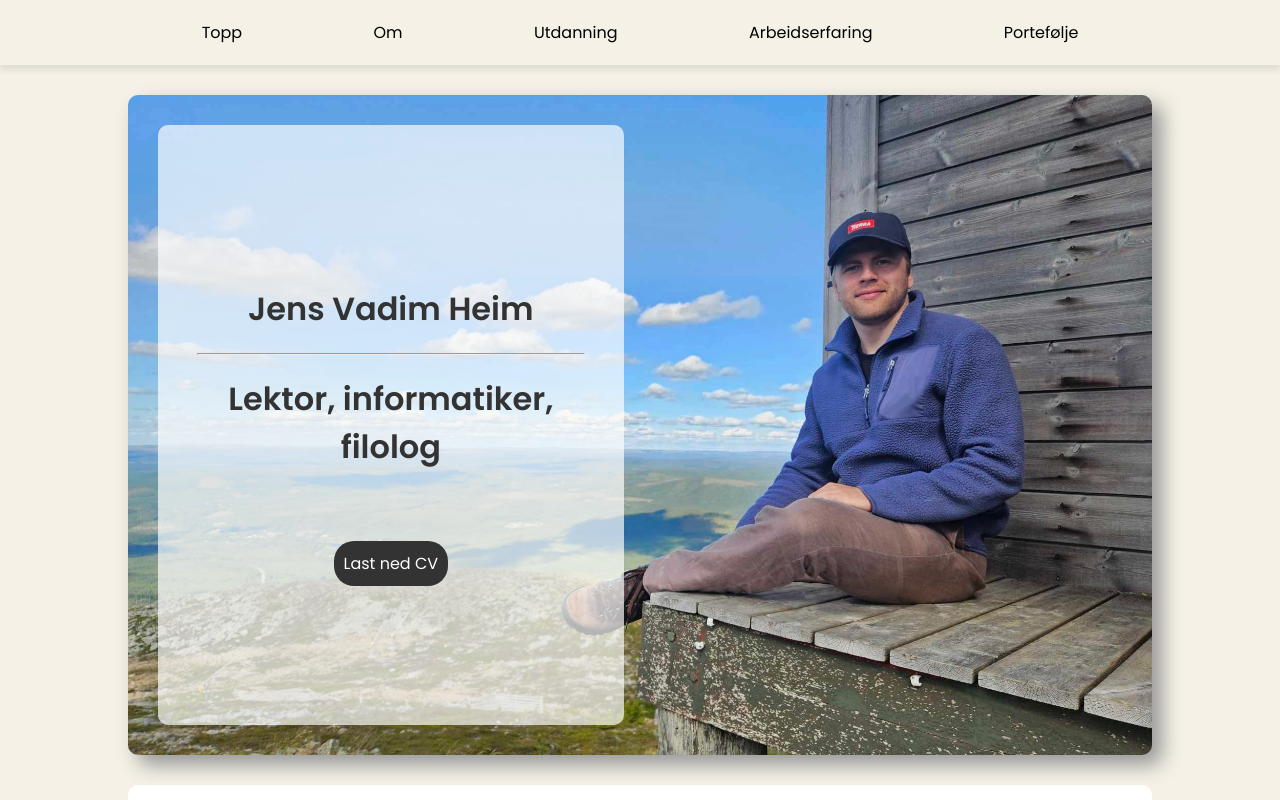
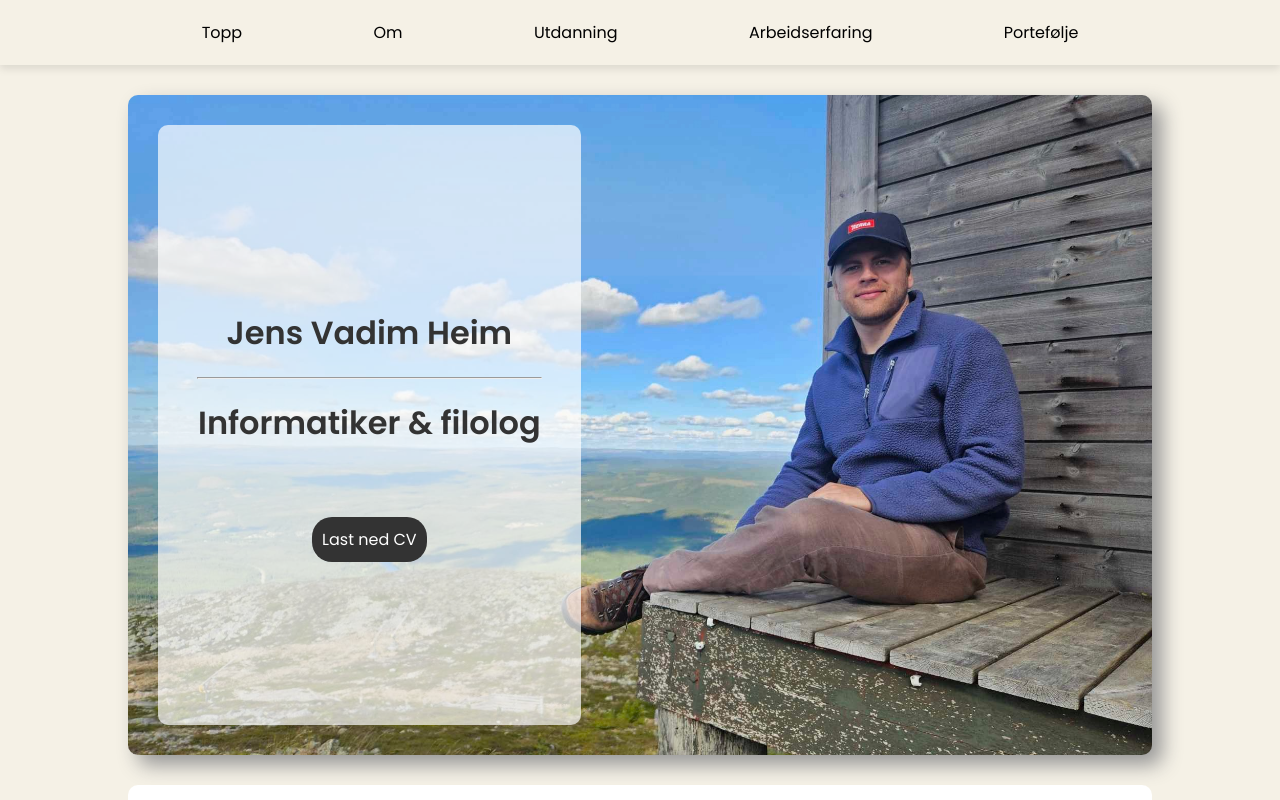
Before and after one commit to jens-vadim-heim/personal-website, a plain HTML site: page index.html in a window 1280 px wide. Shown: the top 800 px of the page. Drawn offline with Linux system fonts and the light colour scheme.

Commit message:
fix missing cv file bug

```diff
--- a/index.html
+++ b/index.html
@@ -29,9 +29,9 @@
                 <div class="hero-text">
                     <p>Jens Vadim Heim</p>
                     <hr>
-                    <p>Lektor, informatiker, filolog</p>
+                    <p>Informatiker & filolog</p>
                 </div>
-                <a href="./files/Jens_Vadim_Heim_CV.pdf" download class="cv-knapp">Last ned CV</a>
+                <a href="jens_vadim_heim_cv.pdf" target="_blank" download class="cv-knapp">Last ned CV</a>
             </div>
         </section>
 
```
Also changed, not shown: 3 other files.
